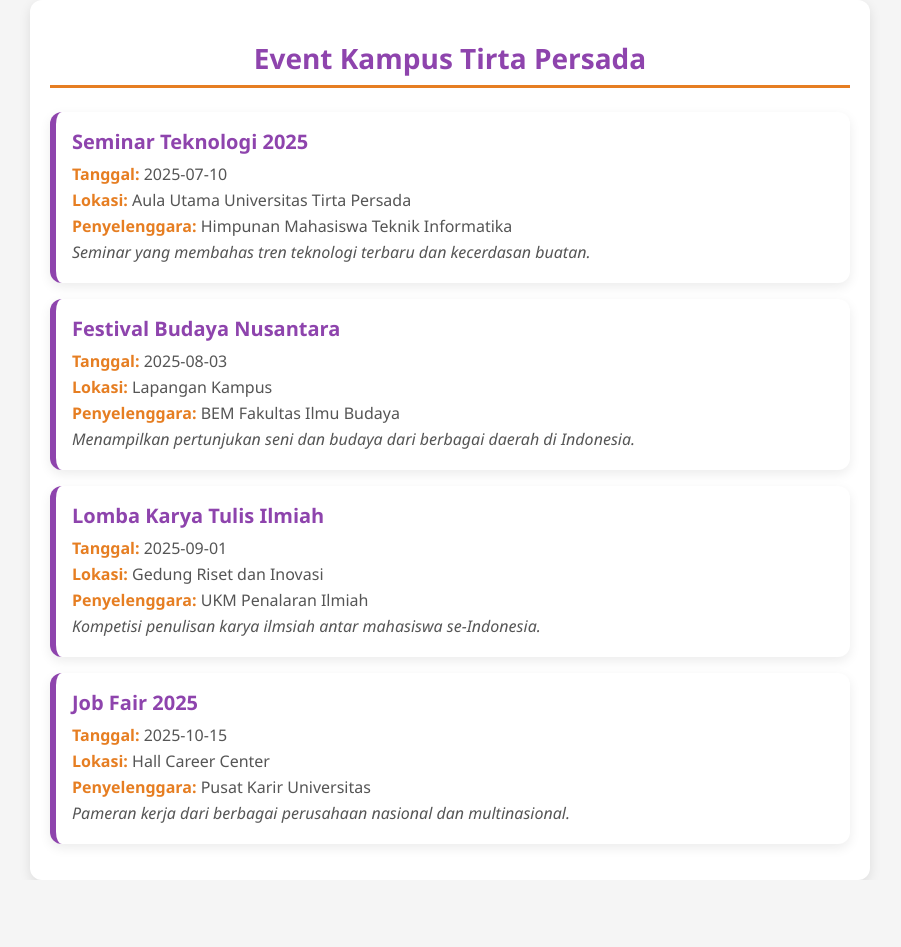
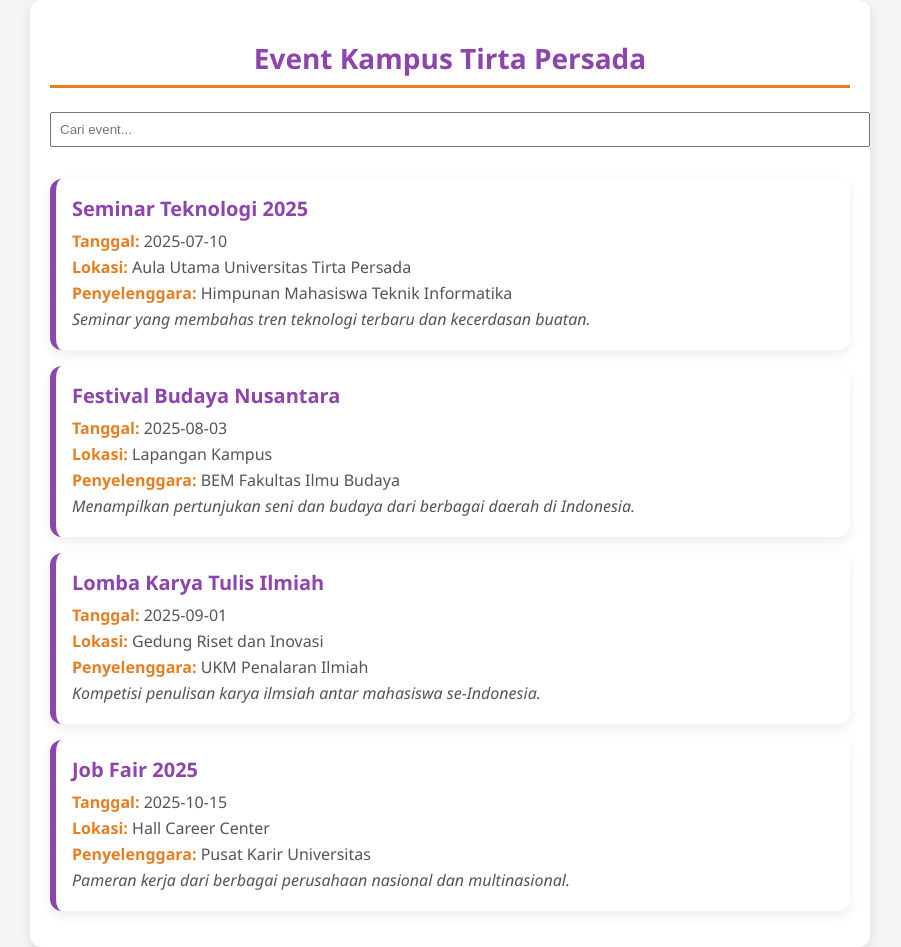
Before and after one commit to anisasafangatun/EventKampus, a React (Create React App) app in the folder frontend/: page / in a window 1280 px wide. Shown: the whole page, without its empty margins (190-1091 px from the left). Before the commit the page ends 880 px from the top, so only its background shows below. Built offline with nearby package versions, Linux system fonts and the light colour scheme.

Commit message:
refactor: fetch event data from public API

```diff
--- a/frontend/src/components/EventList.js
+++ b/frontend/src/components/EventList.js
@@ -3,21 +3,18 @@ import EventCard from "./EventCard";
 
 const EventList = () => {
   const [events, setEvents] = useState([]);
+  const [searchTerm, setSearchTerm] = useState("");
 
   useEffect(() => {
     fetch("/data.json")
-      .then((res) => {
-        console.log("Response status:", res.status);
-        return res.json();
-      })
-      .then((data) => {
-        console.log("Data dari data.json:", data);
-        setEvents(data);
-      })
-      .catch((err) => {
-        console.error("Fetch gagal:", err);
-      });
+      .then((res) => res.json())
+      .then((data) => setEvents(data))
+      .catch((err) => console.error("Fetch gagal:", err));
   }, []);
+
+  const filteredEvents = events.filter((event) =>
+    event.namaEvent.toLowerCase().includes(searchTerm.toLowerCase())
+  );
 
   if (events.length === 0) {
     return <p>Memuat data event...</p>;
@@ -25,7 +22,15 @@ const EventList = () => {
 
   return (
     <div>
-      {events.map((event) => (
+      <input
+        type="text"
+        placeholder="Cari event..."
+        value={searchTerm}
+        onChange={(e) => setSearchTerm(e.target.value)}
+        style={{ marginBottom: "1rem", padding: "0.5rem", width: "100%" }}
+      />
+
+      {filteredEvents.map((event) => (
         <EventCard key={event.id} {...event} />
       ))}
     </div>
```
